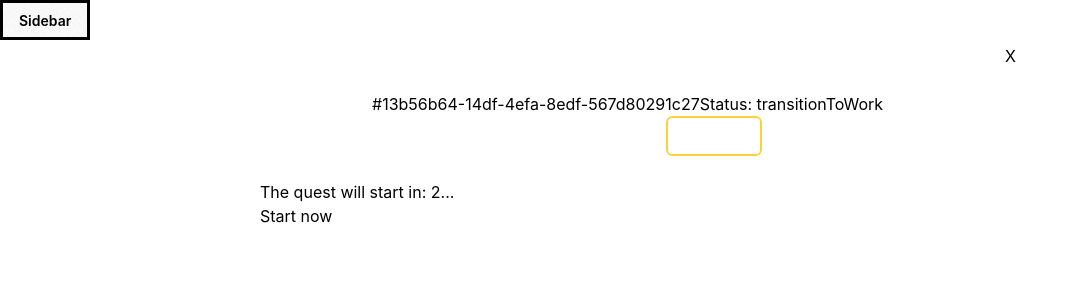
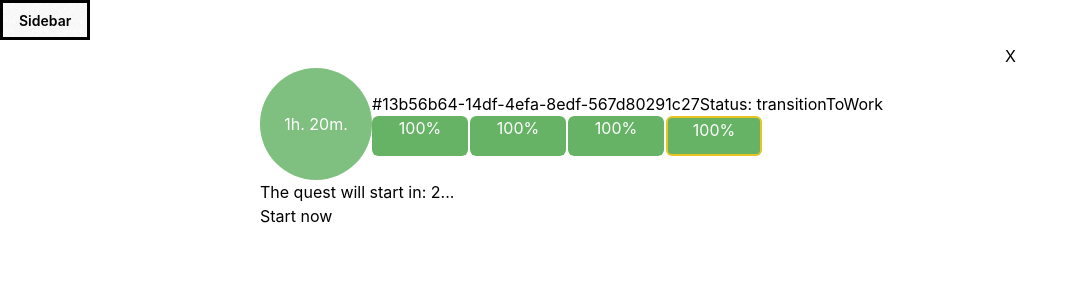
Before and after one commit to CShark666/my-pomo-quest, a React (Vite) app in the folder frontend/: page /quest in a window 1280 px wide. Both pictures are taken after a click on the button "Get started". Shown: the top 300 px of the page, without its empty margins (0-1078 px from the left). Built offline with nearby package versions, Linux system fonts and the light colour scheme.

Commit message:
fix bg color

```diff
--- a/frontend/src/components/IntervalsBar.tsx
+++ b/frontend/src/components/IntervalsBar.tsx
@@ -25,8 +25,8 @@ export function IntervalsBar({
     <div className="flex flex-wrap w-full gap-0.5">
       {intervals.map((interval, i) => {
         return (
-          <div key={i} className={`rounded-md bg${isBreakMode ? "-break/20" : "-work/20"} text-white text-center grow shrink basis-15 min-w-8 max-w-24 h-10  relative overflow-hidden`}>
-            <div className={`rounded-md absolute bottom-0 w-full h-full bg${isBreakMode ? "-break/50" : "-work/50"} animate-drain ${interval.active ? "solid border-2 border-active" : ""}`}
+          <div key={i} className={`rounded-md ${isBreakMode ? "bg-break/20" : "bg-work/20"} text-white text-center grow shrink basis-15 min-w-8 max-w-24 h-10  relative overflow-hidden`}>
+            <div className={`rounded-md absolute bottom-0 w-full h-full ${isBreakMode ? "bg-break/50" : "bg-work/50"} animate-drain ${interval.active ? "solid border-2 border-active" : ""}`}
               style={{ width: interval.percent + "%" }}>
               {Math.floor(interval.percent) + "%"}
             </div>
--- a/frontend/src/components/QuestItem.tsx
+++ b/frontend/src/components/QuestItem.tsx
@@ -39,7 +39,7 @@ export function QuestItem({ quest, skipBreakAction, skipTransitionAction, isLoad
           <CancelButton />
         </div>
         <div className="quest-item__content flex items-center">
-          <div className={`quest-item__total-time flex shrink-0 justify-center items-center w-28 h-28 rounded-full bg${isBreakMode ? "-break/50" : "-work/50"} text-white`}>
+          <div className={`quest-item__total-time flex shrink-0 justify-center items-center w-28 h-28 rounded-full ${isBreakMode ? "bg-break/50" : "bg-work/50"} text-white`}>
             <p>
               {timeFormatter(
                 isBreakMode ? quest.remainingTotalTimeMs : remainingTotal,
--- a/frontend/src/components/Timer.tsx
+++ b/frontend/src/components/Timer.tsx
@@ -14,7 +14,7 @@ export function Timer({ time, isBreakMode }: { time: number, isBreakMode: boolea
     <div className="timer flex items-center justify-center">
       <div className="time flex items-center">
         <div className="hours">
-          <div className={`time-card flex justify-center items-center bg${isBreakMode ? "-break/50" : "-work/50"} text-white pt-11 pb-12 pl-7 pr-7 m-1.5 font-bold text-8xl rounded-l-box`}>
+          <div className={`time-card flex justify-center items-center ${isBreakMode ? "bg-break/50" : "bg-work/50"} text-white pt-11 pb-12 pl-7 pr-7 m-1.5 font-bold text-8xl rounded-l-box`}>
             <p>{format(time).minutes}</p>
           </div>
         </div>
@@ -22,7 +22,7 @@ export function Timer({ time, isBreakMode }: { time: number, isBreakMode: boolea
         <p className="dots text-8xl">:</p>
 
         <div className="seconds">
-          <div className={`time-card flex justify-center items-center bg${isBreakMode ? "-break/50" : "-work/50"} text-white pt-11 pb-12 pl-7 pr-7 m-1.5 font-bold text-8xl rounded-r-box`}>
+          <div className={`time-card flex justify-center items-center ${isBreakMode ? "bg-break/50" : "bg-work/50"} text-white pt-11 pb-12 pl-7 pr-7 m-1.5 font-bold text-8xl rounded-r-box`}>
             <p>{format(time).seconds}</p>
           </div>
         </div>
```
